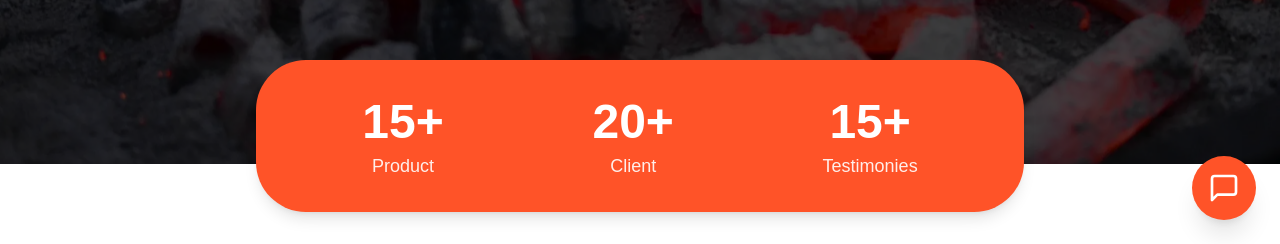
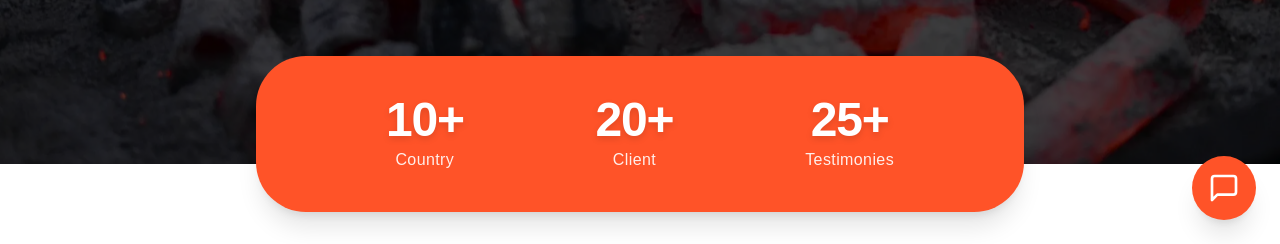
Before and after one commit to cimisachimi/indocharcoalsupply, a Next.js app: page /en in a window 1280 px wide. Shown: the part 556-800 px from the top of the page. Built offline with nearby package versions, Linux system fonts and the light colour scheme.

Commit message:
repair statsbar

```diff
--- a/components/StatsBar.tsx
+++ b/components/StatsBar.tsx
@@ -4,26 +4,57 @@ import StatItem from './ui/StatItem';
 import { useTranslations } from 'next-intl'
 
 const StatsBar: React.FC = () => {
-  const t = useTranslations('stat')
-  return (
-    // This is now the main component element.
-    // It's positioned absolutely to the Hero container.
-    // '-bottom-12' makes it hang, and 'left-1/2 -translate-x-1/2' centers it.
-    <div className="
+
+ const t = useTranslations('stat');
+
+return (
+  <div
+    className="
       absolute -bottom-12 left-1/2 -translate-x-1/2
       flex justify-around items-center
-      bg-brand-orange text-white shadow-lg
+      bg-brand-orange text-white shadow-xl
       rounded-[50px]
       w-11/12 max-w-3xl
-      gap-4    px-6  py-4
-      sm:gap-8 sm:px-10 sm:py-5
-      lg:gap-16 lg:px-16 lg:py-8
-    ">
-      <StatItem value="15+" label={t('product')} />
-      <StatItem value="20+" label={t('client')} />
-      <StatItem value="15+" label={t('testimonie')} />
+      px-6 py-6
+      sm:px-10 sm:py-8
+      lg:px-16 lg:py-10
+    "
+  >
+    {/* Country */}
+    <div className="flex flex-col items-center text-center">
+      <span className="text-4xl sm:text-5xl font-extrabold tracking-tight drop-shadow-md">
+        10+
+      </span>
+      <span className="text-sm sm:text-base mt-1 font-medium tracking-wide opacity-90">
+        {t('country')}
+      </span>
     </div>
-  );
+
+    {/* Client */}
+    <div className="flex flex-col items-center text-center">
+      <span className="text-4xl sm:text-5xl font-extrabold tracking-tight drop-shadow-md">
+        20+
+      </span>
+      <span className="text-sm sm:text-base mt-1 font-medium tracking-wide opacity-90">
+        {t('client')}
+      </span>
+    </div>
+
+    {/* Testimonie */}
+    <div className="flex flex-col items-center text-center">
+      <span className="text-4xl sm:text-5xl font-extrabold tracking-tight drop-shadow-md">
+        25+
+      </span>
+      <span className="text-sm sm:text-base mt-1 font-medium tracking-wide opacity-90">
+        {t('testimonie')}
+      </span>
+    </div>
+  </div>
+);
+
+
+
+
 };
 
 export default StatsBar;
--- a/messages/ar.json
+++ b/messages/ar.json
@@ -14,7 +14,7 @@
     "paragraph": "تأسست شركة إندو لتوريد الفحم في عام 2021 بالتزام قوي بتقديم أفضل وأسرع الخدمات وأكثرها موثوقية للعملاء. منذ تأسيسها، ركزت الشركة على إنتاج وتصدير قوالب الفحم عالية الجودة."
   },
   "stat": {
-    "product": "منتج",
+    "country": "دولة",
     "client": "عميل",
     "testimonie": "شهادة"
   },
--- a/messages/de.json
+++ b/messages/de.json
@@ -14,7 +14,7 @@
     "paragraph": "Das Unternehmen Indo Charcoal Supply wurde 2021 mit dem festen Vorsatz gegründet, Kunden die besten, schnellsten und zuverlässigsten Dienstleistungen zu bieten. Seit seiner Gründung konzentriert sich das Unternehmen auf die Produktion und den Export von hochwertigen Briketts."
   },
   "stat": {
-    "product": "Produkt",
+    "country": "Land",
     "client": "Kunde",
     "testimonie": "Kundenstimme"
   },
--- a/messages/en.json
+++ b/messages/en.json
@@ -14,7 +14,7 @@
     "paragraph": "The company of Indo charcoal supply was established in 2021 with a strong commitment to providing customers with the best, fastest, and most reliable services. Since its inception, the company has focused on the production and export of high-quality briquettes."
   },
   "stat": {
-    "product": "Product",
+      "country": "Country",
     "client": "Client",
     "testimonie": "Testimonies"
   },
--- a/messages/fr.json
+++ b/messages/fr.json
@@ -14,7 +14,7 @@
     "paragraph": "La société Indo Charcoal Supply a été fondée en 2021 avec un engagement fort à fournir à ses clients les services les meilleurs, les plus rapides et les plus fiables. Depuis sa création, l'entreprise se concentre sur la production et l'exportation de briquettes de haute qualité."
   },
   "stat": {
-    "product": "Produit",
+    "country": "Pays",
     "client": "Client",
     "testimonie": "Témoignage"
   },
--- a/messages/ja.json
+++ b/messages/ja.json
@@ -14,7 +14,7 @@
     "paragraph": "Indo Charcoal Supplyは2021年に設立され、お客様に最高、最速、そして最も信頼性の高いサービスを提供することに強くコミットしています。創業以来、高品質のブリケットの製造と輸出に注力してきました。"
   },
   "stat": {
-    "product": "製品",
+    "countryt": "国",
     "client": "クライアント",
     "testimonie": "お客様の声"
   },
--- a/messages/nl.json
+++ b/messages/nl.json
@@ -14,7 +14,7 @@
     "paragraph": "Het bedrijf Indo Charcoal Supply is opgericht in 2021 met een sterke toewijding om klanten de beste, snelste en meest betrouwbare diensten te bieden. Sinds de oprichting heeft het bedrijf zich gericht op de productie en export van hoogwaardige briketten."
   },
   "stat": {
-    "product": "Product",
+    "country": "Land",
     "client": "Klant",
     "testimonie": "Recensie"
   },
--- a/messages/zh.json
+++ b/messages/zh.json
@@ -14,7 +14,7 @@
     "paragraph": "Indo Charcoal Supply 公司成立于2021年，致力于为客户提供最优质、最快捷、最可靠的服务。自成立以来，公司一直专注于高品质煤砖的生产和出口。"
   },
   "stat": {
-    "product": "产品",
+    "country": "国家",
     "client": "客户",
     "testimonie": "客户评价"
   },
```
